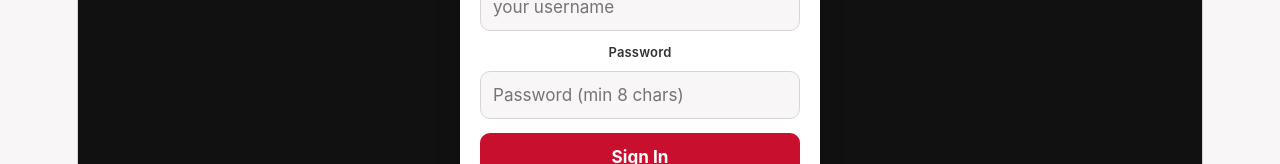
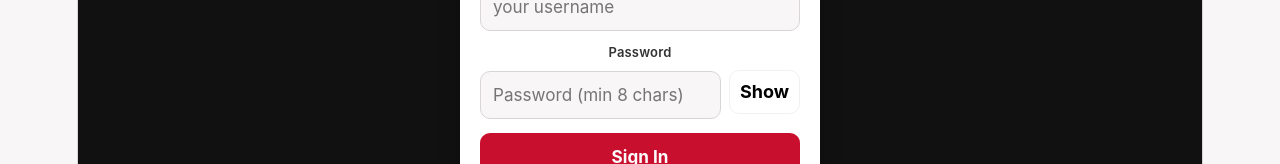
Before and after one commit to HCI2026/Project, a React (Vite) app in the folder assignment-tracker/: page / in a window 1280 px wide. Shown: the part 371-535 px from the top of the page. Built offline with nearby package versions, Linux system fonts and the light colour scheme.

Commit message:
Add show/hide password toggle for signup password

```diff
--- a/assignment-tracker/src/pages/Login/Login.css
+++ b/assignment-tracker/src/pages/Login/Login.css
@@ -54,6 +54,19 @@
   border-color: rgba(200,16,46,0.12);
 }
 
+.password-toggle {
+  background: transparent;
+  border: 1px solid rgba(0,0,0,0.06);
+  padding: 8px 10px;
+  border-radius: 10px;
+  font-weight: 700;
+  cursor: pointer;
+}
+
+.password-toggle:hover {
+  background: rgba(0,0,0,0.03);
+}
+
 .auth-input {
   width: 100%;
   padding: 10px 12px;
--- a/assignment-tracker/src/pages/Login/Login.jsx
+++ b/assignment-tracker/src/pages/Login/Login.jsx
@@ -5,6 +5,7 @@ function Login({ onLogin }) {
   const [username, setUsername] = useState("");
   const [password, setPassword] = useState("");
   const [isSignup, setIsSignup] = useState(false);
+  const [showPassword, setShowPassword] = useState(false);
 
   const generateRandomPassword = (length = 12) => {
     const charset = "ABCDEFGHIJKLMNOPQRSTUVWXYZabcdefghijklmnopqrstuvwxyz0123456789!@#$%^&*()_+";
@@ -19,6 +20,11 @@ function Login({ onLogin }) {
   };
 
   const handleGenerate = () => setPassword(generateRandomPassword(12));
+  const handleGenerateAndShow = () => {
+    const pw = generateRandomPassword(12);
+    setPassword(pw);
+    setShowPassword(true);
+  };
 
   const handleSubmit = (e) => {
     e.preventDefault();
@@ -59,14 +65,22 @@ function Login({ onLogin }) {
         <div style={{ display: "flex", gap: 8, alignItems: "center" }}>
           <input
             className="auth-input"
-            type="password"
+            type={showPassword ? "text" : "password"}
             placeholder="Password (min 8 chars)"
             value={password}
             onChange={(e) => setPassword(e.target.value)}
             style={{ flex: 1 }}
           />
+          <button
+            type="button"
+            className="password-toggle"
+            onClick={() => setShowPassword((s) => !s)}
+            aria-label={showPassword ? "Hide password" : "Show password"}
+          >
+            {showPassword ? "Hide" : "Show"}
+          </button>
           {isSignup && (
-            <button type="button" className="generate-btn" onClick={handleGenerate}>Generate</button>
+            <button type="button" className="generate-btn" onClick={handleGenerateAndShow}>Generate</button>
           )}
         </div>
 
```
